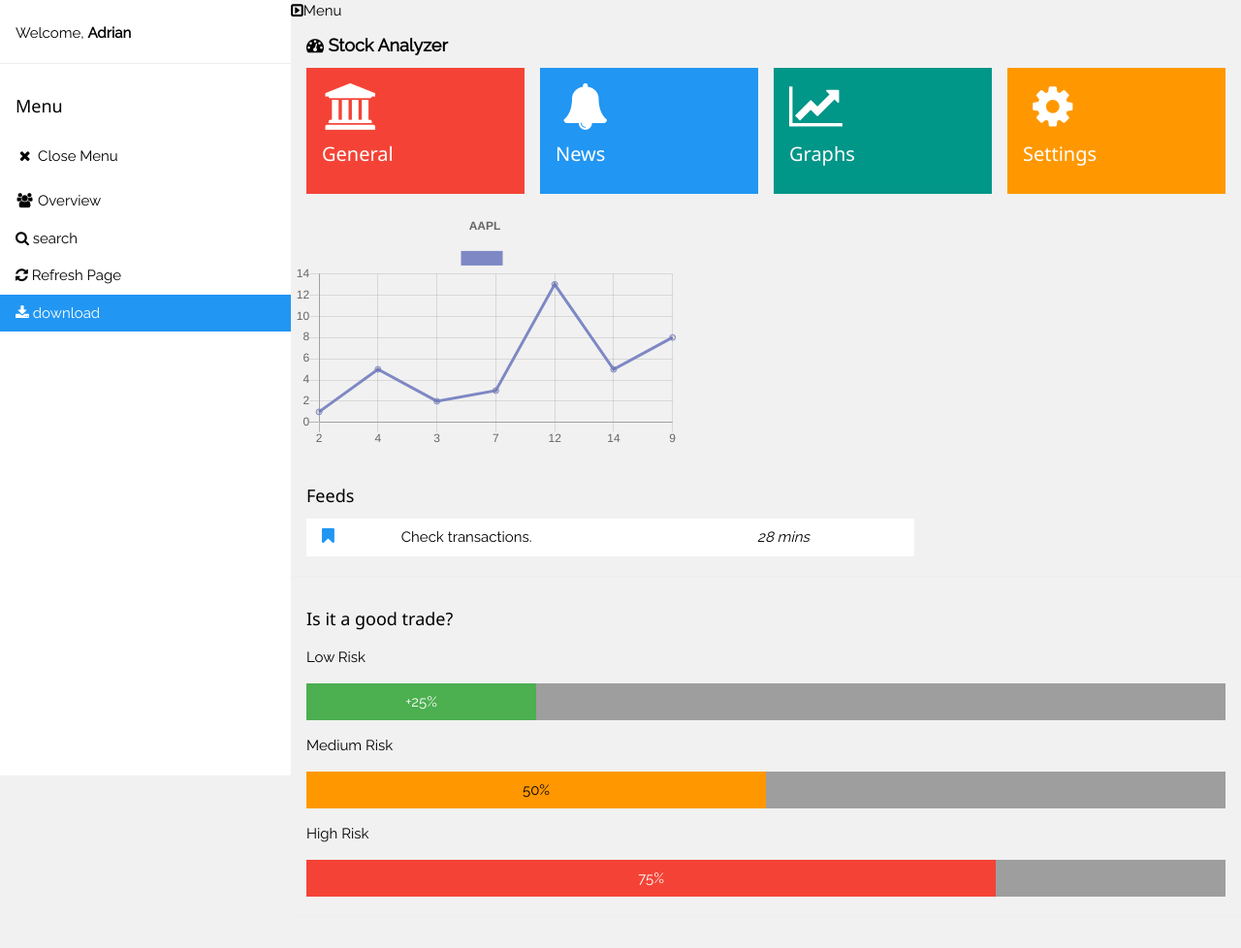
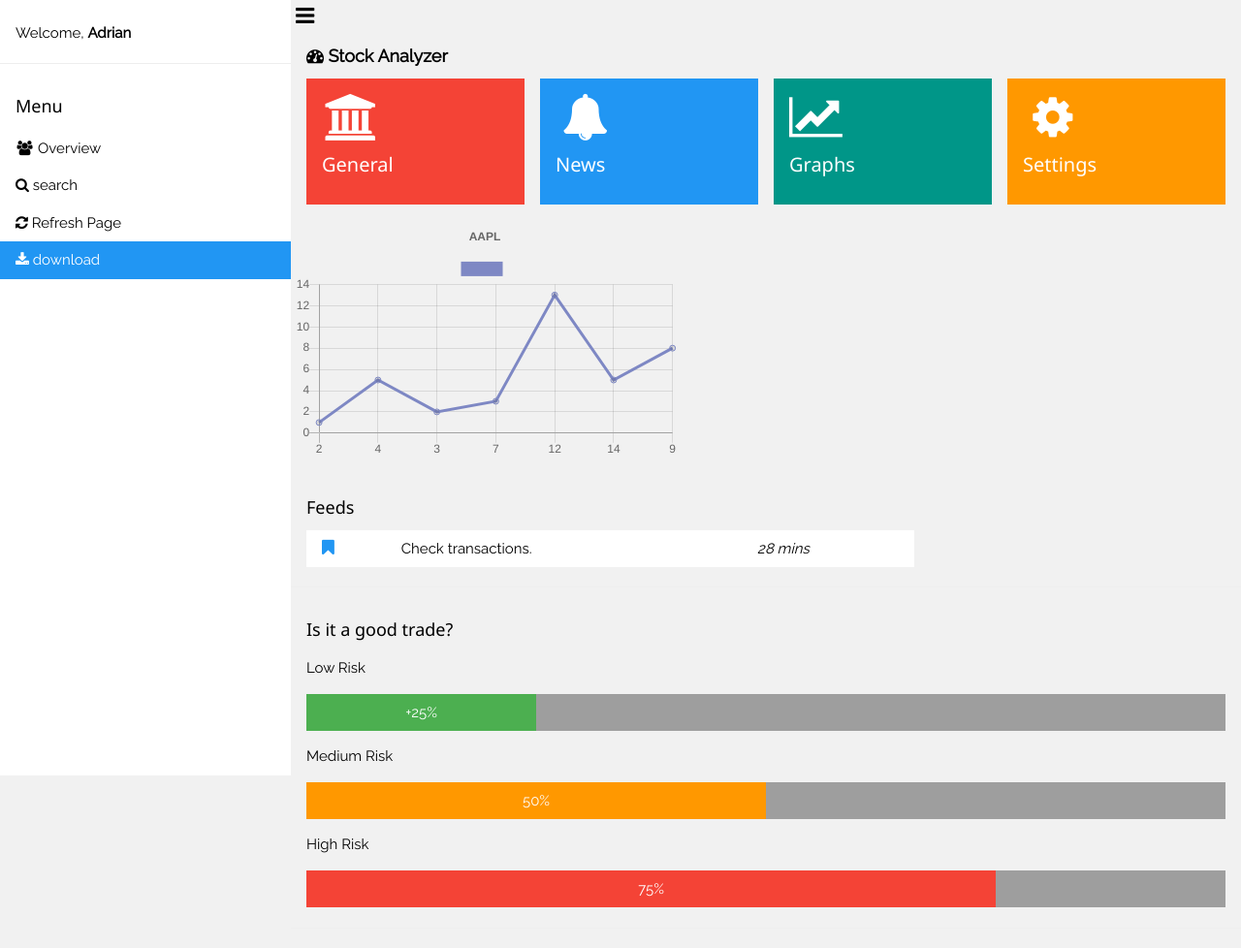
Before and after one commit to Adrianndp/DataAnalysis, a Flask app: template Application/templates/home.html in a window 1280 px wide. Shown: the whole page at 97% size. Before the commit the page ends 925 px from the top, so only its background shows below. Run offline with Flask 2, Linux system fonts and the light colour scheme; the template is opened without the code that fills it, so the values that code supplies are empty.

Commit message:
css changed

```diff
--- a/Application/static/JS.js
+++ b/Application/static/JS.js
@@ -1,11 +1,10 @@
-function close_function() {
-  document.getElementById("mySidebar").style.display = "none";
-  document.getElementById("main").style.marginLeft = "0";
-  document.getElementById("open_menu").style.display = "block";
+function menu() {
+  if (document.getElementById("mySidebar").style.display === "none") {
+    document.getElementById("mySidebar").style.display = "block";
+    document.getElementById("main").style.marginLeft = "300px";
+  }
+  else {
+    document.getElementById("mySidebar").style.display = "none";
+    document.getElementById("main").style.marginLeft = "0";
+  }
 }
-
-function open_function() {
-  document.getElementById("mySidebar").style.display = "block";
-  document.getElementById("main").style.marginLeft = "300px";
-  document.getElementById("open_menu").style.display = "none";
-}
--- a/Application/static/style.css
+++ b/Application/static/style.css
@@ -1,22 +1,72 @@
 * {
-    font-family: "Raleway", sans-serif
+    font-family: "Raleway", sans-serif;
+    box-sizing: inherit;
 }
+.main {
+    margin-left: 300px;
+    transition: margin-left .4s;
+
+}
+
 .container {
     padding: 0.01em 16px
 }
 
+.text-white {
+    color: #fff!important
+}
+
+.padding-16 {
+    padding-top: 16px!important;
+    padding-bottom: 16px!important;
+}
+
+.teal {
+    color: #fff!important;
+    background-color: #009688!important;
+}
 .light-grey {
-    background-color: #f1f1f1!important;
+    background-color: #f1f1f1 !important;
     font-size: 15px;
     line-height: 1.5;
 }
 
 .grey {
-    color: #000!important;
-    background-color: #9e9e9e!important;
+    color: #000 !important;
+    background-color: #9e9e9e !important;
 }
 
 .red {
+    color: #fff !important;
+    background-color: #f44336 !important;
+}
+
+.white {
+    color: #000!important;
+    background-color: #fff!important;
+}
+
+.orange {
+    color: #fff !important;
+    background-color: #ff9800!important;
+}
+
+.blue {
     color: #fff!important;
-    background-color: #f44336!important;
+    background-color: #2196F3!important
 }
+
+.menu {
+    padding: 5px;
+    cursor: pointer;
+    font-size: 1.5rem;
+}
+
+.sidebar {
+    height: 100%;
+    width: 200px;
+    background-color: #fff;
+    position: fixed !important;
+    z-index: 1;
+    overflow: auto;
+}
--- a/Application/templates/home.html
+++ b/Application/templates/home.html
@@ -17,7 +17,7 @@
 
 
 <!-- Sidebar/menu -->
-<nav class="w3-sidebar w3-white w3-animate-left" style="z-index:3;width:300px;" id="mySidebar"><br>
+<nav class="sidebar white w3-animate-left" style="z-index:3;width:300px;" id="mySidebar"><br>
   <div class="container w3-row">
     <div class="w3-col s8 w3-bar">
       <span>Welcome, <strong>Adrian</strong></span><br>
@@ -28,21 +28,18 @@
     <h5>Menu</h5>
   </div>
   <div class="w3-bar-block">
-    <a class="w3-bar-item w3-button w3-padding-16" onclick="close_function()" title="close menu"><i class="fa fa-remove fa-fw"></i>  Close Menu</a>
     <a href="#" class="w3-bar-item w3-button w3-padding"><i class="fa fa-users fa-fw"></i>  Overview</a>
     <a href="#" class="w3-bar-item w3-button w3-padding"><i class="fa fa-search" aria-hidden="true"></i>  search</a>
     <a class="w3-bar-item w3-button w3-padding" onClick="window.location.reload();"><i class="fa fa-refresh" aria-hidden="true"></i> Refresh Page</a>
-    <a href="#" class="w3-bar-item w3-button w3-padding w3-blue"><i class="fa fa-download" aria-hidden="true"></i> download</a>
+    <a href="#" class="w3-bar-item w3-button w3-padding blue"><i class="fa fa-download" aria-hidden="true"></i> download</a>
   </div>
 </nav>
 
 
-<!-- Overlay effect when opening sidebar on small screens -->
-<div class="w3-overlay w3-hide-large w3-animate-opacity" onclick="close_function()" style="cursor:pointer" title="close side menu" id="myOverlay"></div>
 
 <!-- !PAGE CONTENT! -->
-<div class="w3-main" style="margin-left:300px;" id="main">
-  <a id="open_menu" onclick="open_function()"><i class="fa fa-caret-square-o-right" aria-hidden="true"></i>Menu</a>
+<div class="main" id="main">
+  <a class="menu" onclick="menu()"><i class="fa fa-bars" aria-hidden="true"></i></a>
 
   <!-- Header -->
   <header class="container">
@@ -51,28 +48,28 @@
 
   <div class="w3-row-padding w3-margin-bottom">
     <div class="w3-quarter">
-      <div class="container red w3-padding-16">
+      <div class="container red padding-16">
         <div class="fa fa-bank fa-fw w3-xxxlarge"></div>
         <div class="w3-clear"></div>
         <h4>General</h4>
       </div>
     </div>
     <div class="w3-quarter">
-      <div class="container w3-blue w3-padding-16">
+      <div class="container blue padding-16">
         <div class="w3-left"><i class="fa fa-bell fa-fw w3-xxxlarge"></i></div>
         <div class="w3-clear"></div>
         <h4>News</h4>
       </div>
     </div>
     <div class="w3-quarter">
-      <div class="container w3-teal w3-padding-16">
+      <div class="container teal padding-16">
         <div class="w3-left"><i class="fa fa-line-chart w3-xxxlarge" aria-hidden="true"></i></div>
         <div class="w3-clear"></div>
         <h4>Graphs</h4>
       </div>
     </div>
     <div class="w3-quarter">
-      <div class="container w3-orange w3-text-white w3-padding-16">
+      <div class="container orange white padding-16">
         <div class="w3-left"><i class="fa fa-cog fa-fw w3-xxxlarge"></i></div>
         <div class="w3-clear"></div>
         <h4>Settings</h4>
@@ -88,7 +85,7 @@
 
       <div class="w3-twothird">
         <h5>Feeds</h5>
-        <table class="w3-table w3-striped w3-white">
+        <table class="w3-table w3-striped white">
           <tr>
             <td><i class="fa fa-bookmark w3-text-blue w3-large"></i></td>
             <td>Check transactions.</td>
@@ -108,7 +105,7 @@
 
     <p>Medium Risk</p>
     <div class="grey">
-      <div class="container w3-center w3-padding w3-orange" style="width:50%">50%</div>
+      <div class="container w3-center w3-padding orange" style="width:50%">50%</div>
     </div>
 
     <p>High Risk</p>
```
Also changed, not shown: Tests/test_data_analizer.py (+4 -4 lines), Tests/test_stock_api.py (+3 -0 lines).
